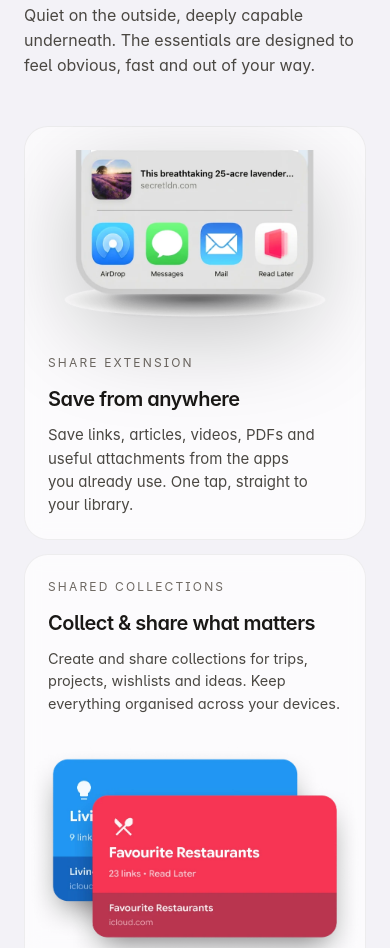
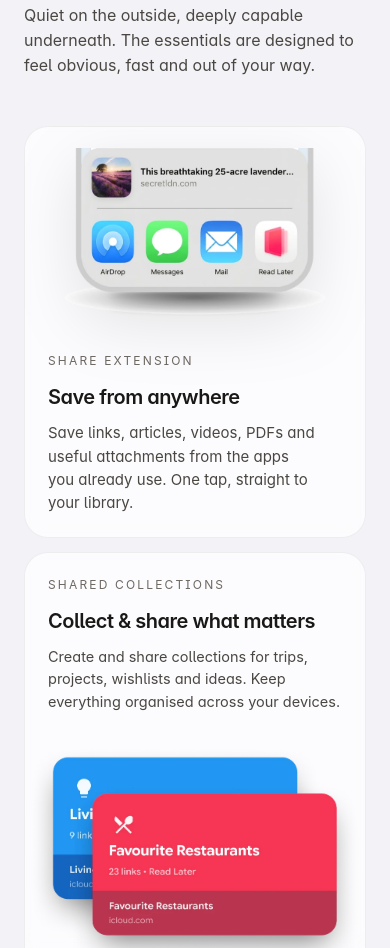
Before and after one commit to robsansom/ReadLater, an Astro site: page / in a window 390 px wide. Shown: the part 5023-5971 px from the top of the page. Built offline with nearby package versions, Linux system fonts and the light colour scheme; Astro itself is replaced by a stand-in of ours; a web font is replaced by a local one.

Commit message:
Refine share extension tile alignment

```diff
--- a/src/components/BentoGrid.astro
+++ b/src/components/BentoGrid.astro
@@ -200,7 +200,7 @@ const features: Feature[] = [
             <div
               class={[
                 'bento-visual',
-                f.layout === 'visual-top' && 'order-first flex justify-center',
+                f.layout === 'visual-top' && 'order-first flex justify-start',
                 f.layout === 'stacked' && 'mt-8 sm:mt-10 flex-1 flex items-end justify-center',
                 f.layout === 'overlay' && 'absolute inset-0',
                 f.layout === 'bottom-flush' && 'mt-8 flex-1 flex items-end justify-center -mb-6 sm:-mb-7',
@@ -242,14 +242,24 @@ const features: Feature[] = [
     transform: translateY(-6px);
   }
 
-  /* Share sheet widget: dark mock straight from the design, lifted with a
-     soft shadow so it reads on the dark tile too. */
+  /* Share extension art should sit directly on the white card, aligned
+     more like the Figma comp and without the heavier floating treatment
+     that suited the older dark asset. */
   .bento-img--share {
-    width: min(100%, 392px);
-    filter: drop-shadow(0 26px 45px rgba(0, 0, 0, 0.45));
+    width: min(100%, 430px);
+    margin-top: -6px;
+    margin-left: 18px;
+    filter: drop-shadow(0 18px 30px rgba(0, 0, 0, 0.10));
   }
   :root.is-light .bento-img--share {
-    filter: drop-shadow(0 26px 45px rgba(0, 0, 0, 0.22));
+    filter: drop-shadow(0 18px 30px rgba(0, 0, 0, 0.10));
+  }
+  @media (max-width: 640px) {
+    .bento-img--share {
+      width: min(100%, 388px);
+      margin-left: 0;
+      margin-top: -2px;
+    }
   }
 
   .bento-img--collections {
```
